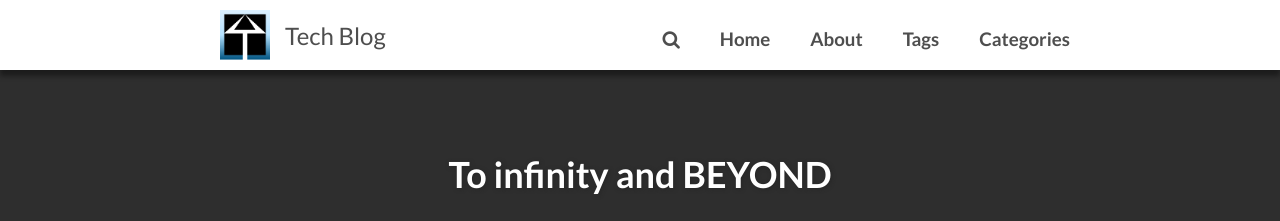
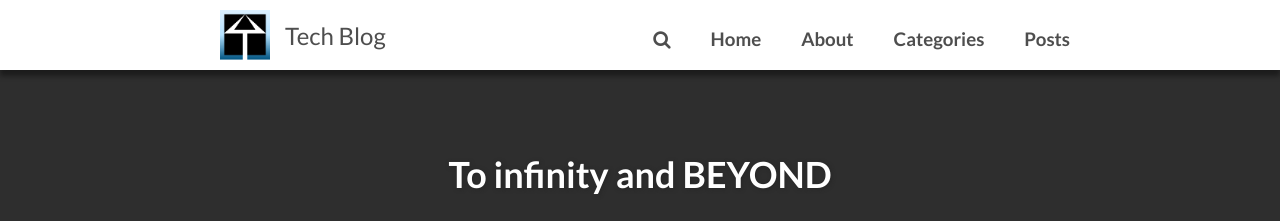
Before and after one commit to sujinsjlee/mg729.github.io, a Jekyll site: the page built from index.html, in a window 1280 px wide. Shown: the top 221 px of the page. Built offline with Jekyll 4.4.1, drawn with Linux system fonts in a browser that asks for light colours; nearby versions of some CDN libraries; the list of posts is cut into pages by our own code.

Commit message:
[config] Update menu

```diff
--- a/_config.yml
+++ b/_config.yml
@@ -18,11 +18,13 @@ menu:
     url: '/'
   - title: 'About'
     url: '/about'
-  - title: 'Tags'
-    url: '/tags'
   - title: 'Categories'
     url: '/categories'
     type: 'categories'
+  - title: 'Posts'
+    url: '/posts'
+  #- title: 'Tags'
+  #  url: '/tags'
 
 # Owner/author information
 owner:
@@ -31,7 +33,7 @@ owner:
   avatar:         images/avatar.jpg
   bio:            "Be useful and Be kind"
   email:          iammg729@gmail.com
-  github: mg729
+  github:         mg729
 
 social:
   - title: "github"
```
